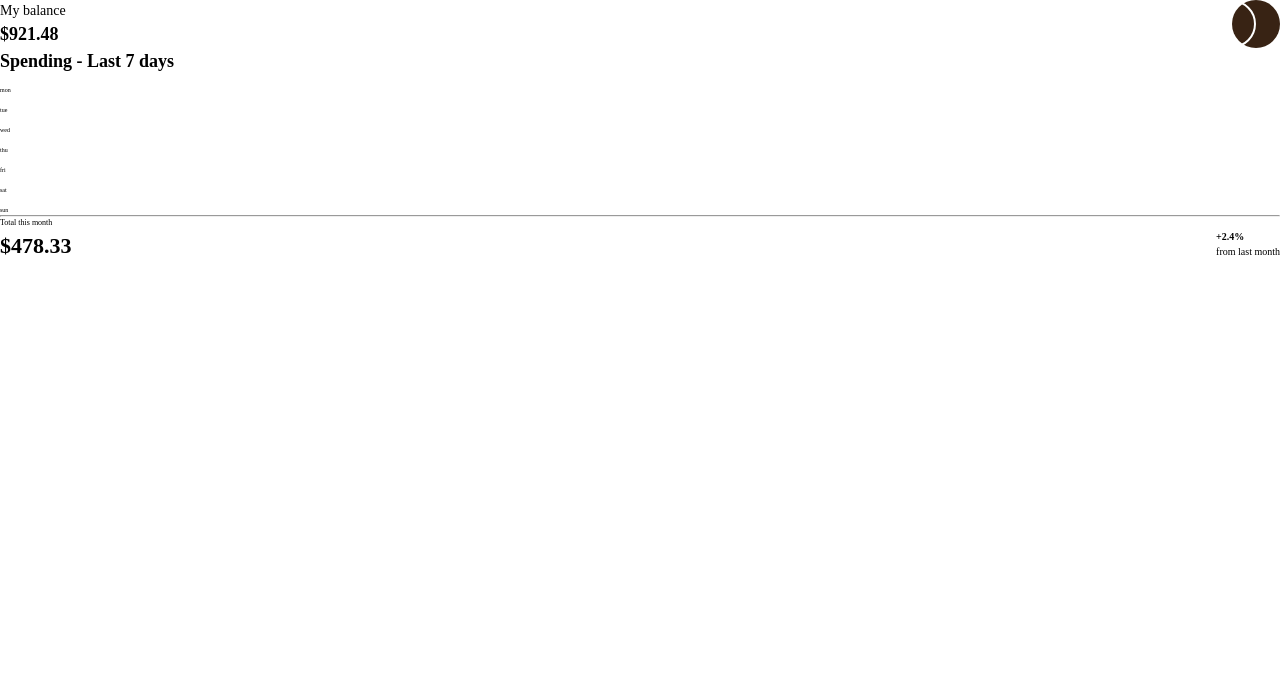
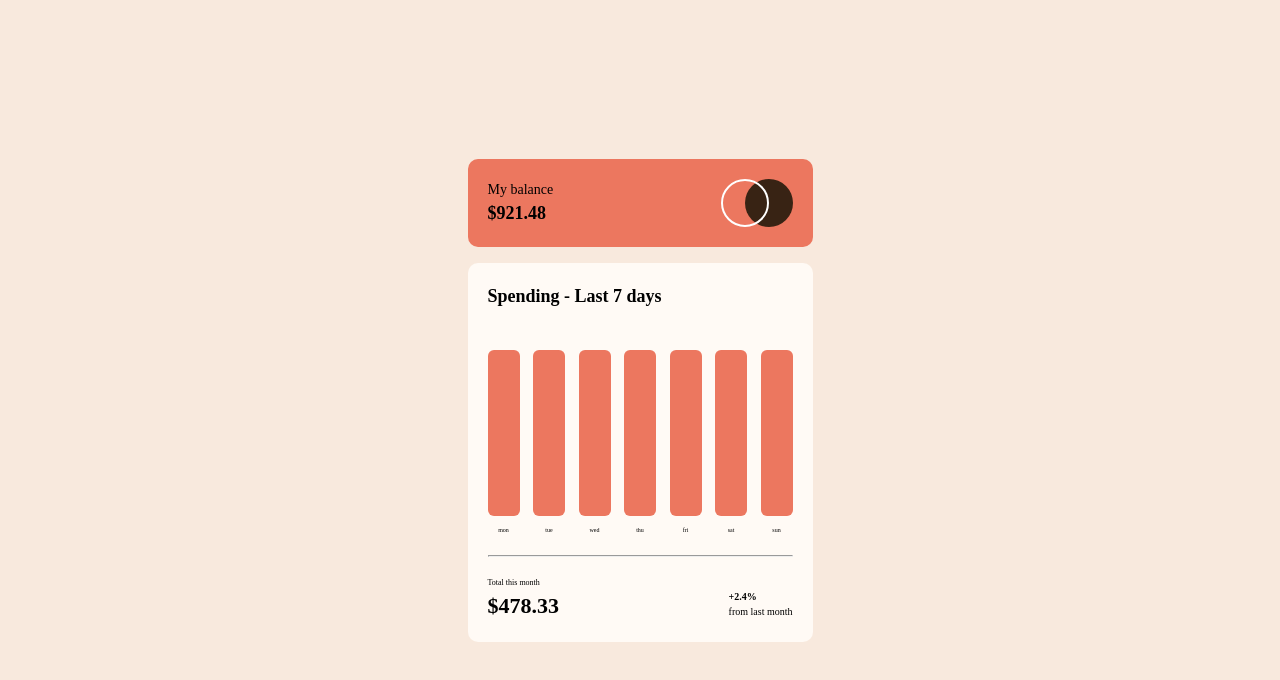
Before and after one commit to drobotmaksym/Expenses-Card, a plain HTML site: page index.html in a window 1280 px wide. Drawn offline with Linux system fonts and the light colour scheme.

Commit message:
Added general styling

```diff
--- a/css/style.css
+++ b/css/style.css
@@ -54,3 +54,57 @@
 .fs-600 {
   font-size: var(--fs-600);
 }
+
+/* general styling */
+
+body {
+  background: var(--clr-neutral-200);
+
+  display: grid;
+  place-content: center;
+}
+
+ul {
+  list-style-type: none;
+
+  margin-top: 40px;
+  height: 185px;
+  text-align: center;
+}
+
+ul > li {
+  width: 32px;
+  display: flex;
+  flex-direction: column-reverse;
+  gap: 10px;
+}
+
+li > div {
+  background: var(--clr-primary-400);
+  border-radius: 6px;
+
+  height: 100%;
+}
+
+hr {
+  margin: 20px 0;
+}
+
+.card {
+  width: 345px;
+}
+
+.card > div {
+  padding: 20px;
+  border-radius: 10px;
+}
+
+.card > div:first-child{
+  background: var(--clr-primary-400);
+
+  margin-bottom: 16px;
+}
+
+.card > div:last-child {
+  background: var(--clr-neutral-100);
+}
--- a/index.html
+++ b/index.html
@@ -29,7 +29,7 @@
     </div>
     <div>
       <h2 class="fs-500 bold">Spending - Last 7 days</h2>
-      <ul>
+      <ul class="flex-group">
         <li>
           <p class="fs-100">mon</p>
           <div></div>
```
